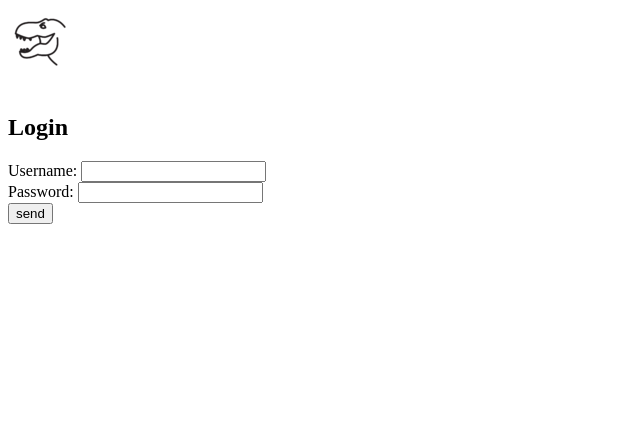
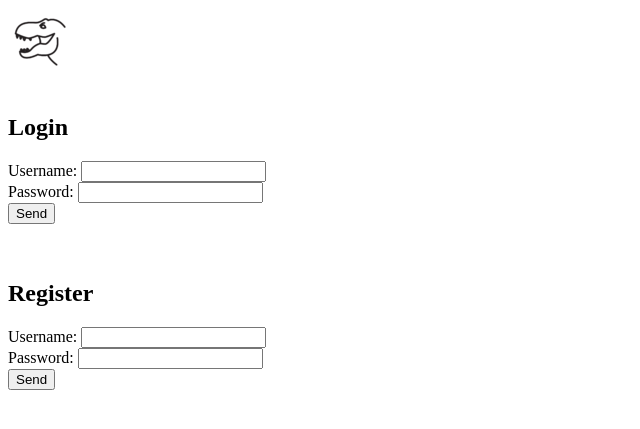
Before and after one commit to oonarauhala/tietokantasovellus, a Flask app: page /login in a window 1280 px wide. Shown: the top 429 px of the page, without its empty margins (0-640 px from the left). Run offline with Flask 2, Linux system fonts and the light colour scheme.

Commit message:
Implement user creation (no password hashing)

```diff
--- a/login.py
+++ /dev/null
@@ -1 +0,0 @@
-from db import db
--- a/routes.py
+++ b/routes.py
@@ -1,8 +1,9 @@
 #from werkzeug.wrappers import request
+from operator import add
 from os import umask
 from werkzeug.wrappers import request
 from app import app
-from flask import render_template, request, session
+from flask import render_template, request, session, redirect
 
 @app.route("/")
 def index():
@@ -18,11 +19,20 @@ def login():
 def login_result():
     username = request.form["username"]
     password = request.form["password"]
-    # TODO password = password hash
     result = db.get_user_credentials(username, password)
     if result:
         return "Login successful"
     return "Login failed"
+
+@app.route("/register_result", methods=["POST"])
+def register_result():
+    # TODO password = password hash
+    username = request.form["username_reg"]
+    password = request.form["password_reg"]
+    add_user_result = db.add_user(username, password)
+    if add_user_result:
+        return "User added!"
+    return "Jotain meni pieleen"
 
 @app.route("/area1")
 def area1():
--- a/templates/login.html
+++ b/templates/login.html
@@ -20,7 +20,19 @@
         Password:
         <input type="password" name="password">
         <br>
-        <input type="submit" value="send">
+        <input type="submit" value="Send">
+    </form>
+    <br>
+    <br>
+    <h2>Register</h2>
+    <form action="/register_result" method="POST">
+        Username:
+        <input type="text" name="username_reg">
+        <br>
+        Password:
+        <input type="password" name="password_reg">
+        <br>
+        <input type="submit" value="Send">
     </form>
 </body>
 </html>
```
Also changed, not shown: db.py (+12 -2 lines).
